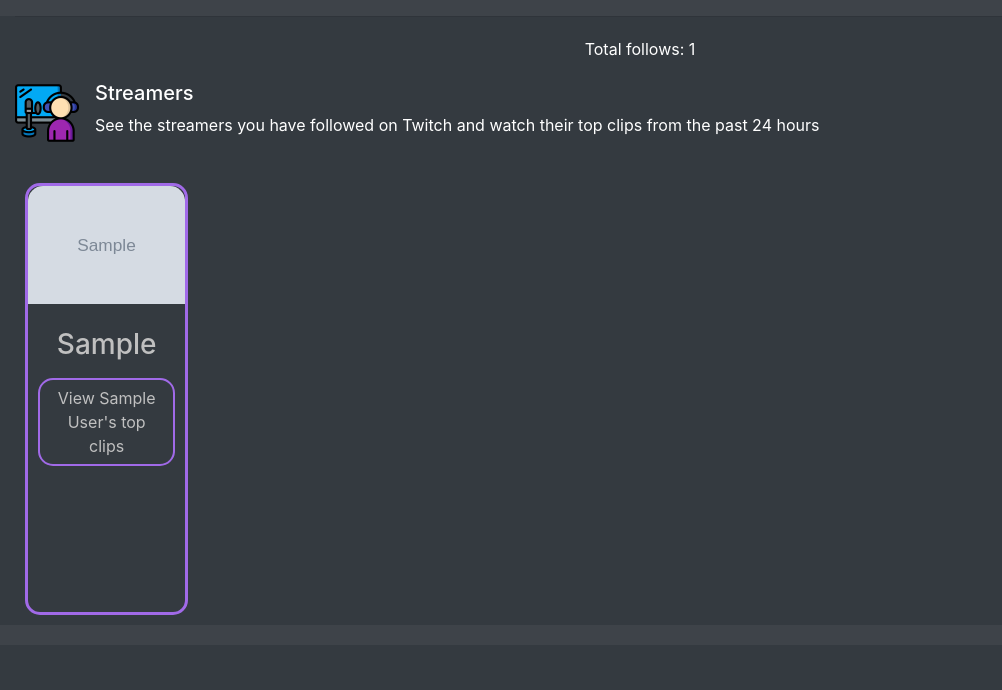
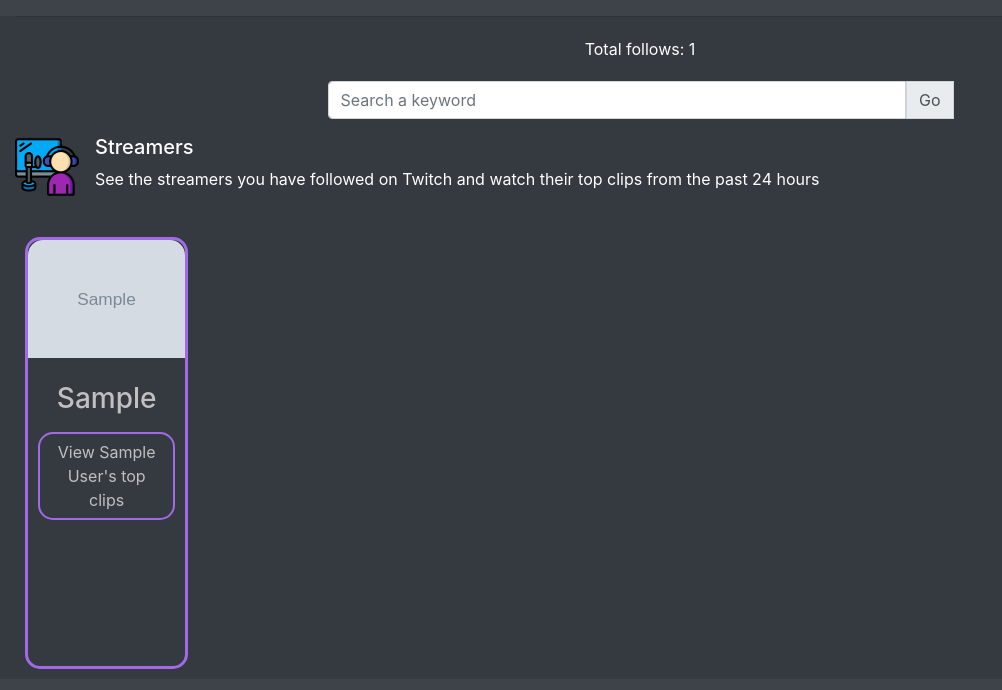
Before and after one commit to HosseinMirjalali/Glip, a Django app: template glip/templates/pages/followslist.html in a window 1280 px wide. Shown: the part 56-746 px from the top of the page, without its empty margins (0-1002 px from the left). Run offline with Django 3.2, Linux system fonts and the light colour scheme; the template is opened without the code that fills it: most values are stand-ins (such as "Sample title", 1, 10 or a date in 2020); grey boxes marked "Sample" are stand-in pictures; parts of the project's set-up code (start-up, migrations or seed data) failed here and were passed over; some libraries are stand-ins or nearby versions.

Commit message:
more visual updates to followslist page

```diff
--- a/glip/templates/pages/followslist.html
+++ b/glip/templates/pages/followslist.html
@@ -56,12 +56,18 @@
 
     .custom-text-h3 {
       transition: all .2s ease-in-out;
-      color: #FFFFFF;
+      color: #C0C0C0;
+    }
+
+    .fa-twitch:hover, .fa-twitch:focus, .fa-twitch:active {;
+      color: #6441A4;
+      transform: scale(1.2);
+      transition: all ease 500ms;
     }
 
     .custom-text-h3:hover, .custom-text-h3:focus, .custom-text-h3:active {;
       color: #6441A4;
-      transform: scale(1.1);
+      transform: scale(1.2);
       transition: all ease 500ms;
     }
 
@@ -79,6 +85,18 @@
     {% if bulk_info %}
 
       <p class="text-center">Total follows: {{ bulk_info|length }}</p>
+      <div class="d-flex justify-content-center">
+        <div class="input-group mb-3"  style="max-width: 50%">
+          <input placeholder="Search a keyword" type="text" class="form-control" aria-label="Default"
+                 aria-describedby="inputGroup-sizing-default" id="search">
+          <div class="input-group-prepend">
+            <input class="input-group-text" type="button" value="Go"
+                   onclick="search(document.getElementById('search').value)">
+          </div>
+        </div>
+      </div>
+
+
       <div class="media">
         <img src="{% static 'images/streamer.png' %}" width="64" height="64" class="mr-3" alt="...">
         <div class="media-body">
@@ -135,6 +153,10 @@
         $(function () {
           $('[data-toggle="tooltip"]').tooltip()
         })
+
+        function search(string) {
+          window.find(string);
+        }
       </script>
 
 
```
